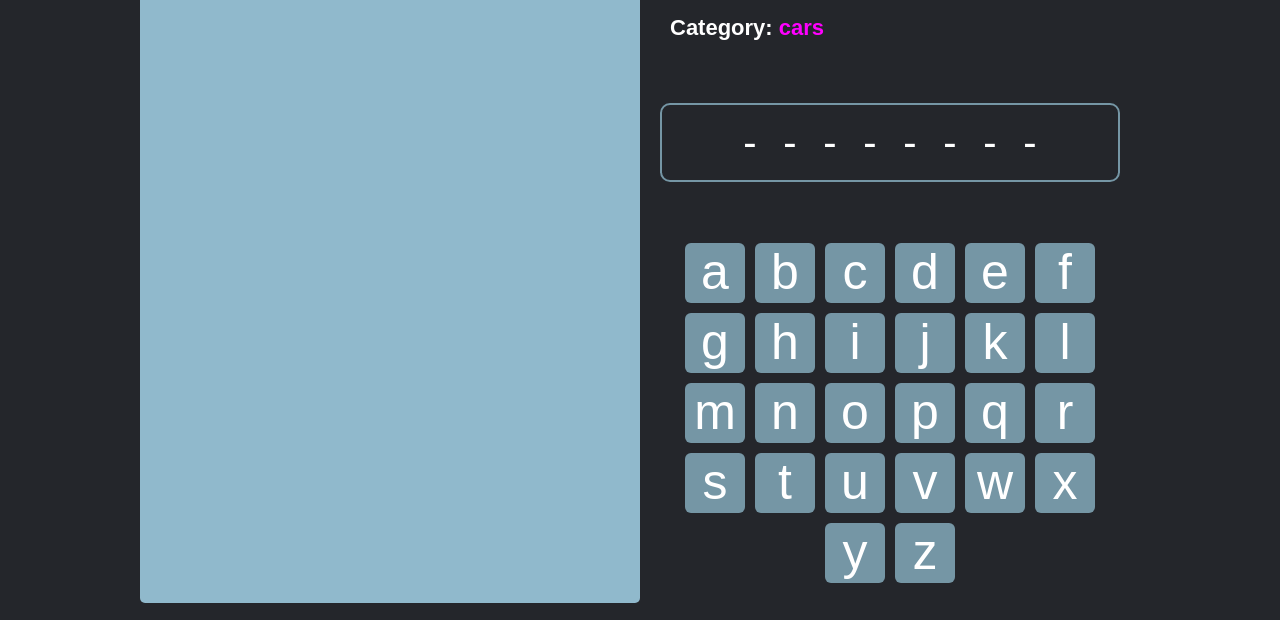
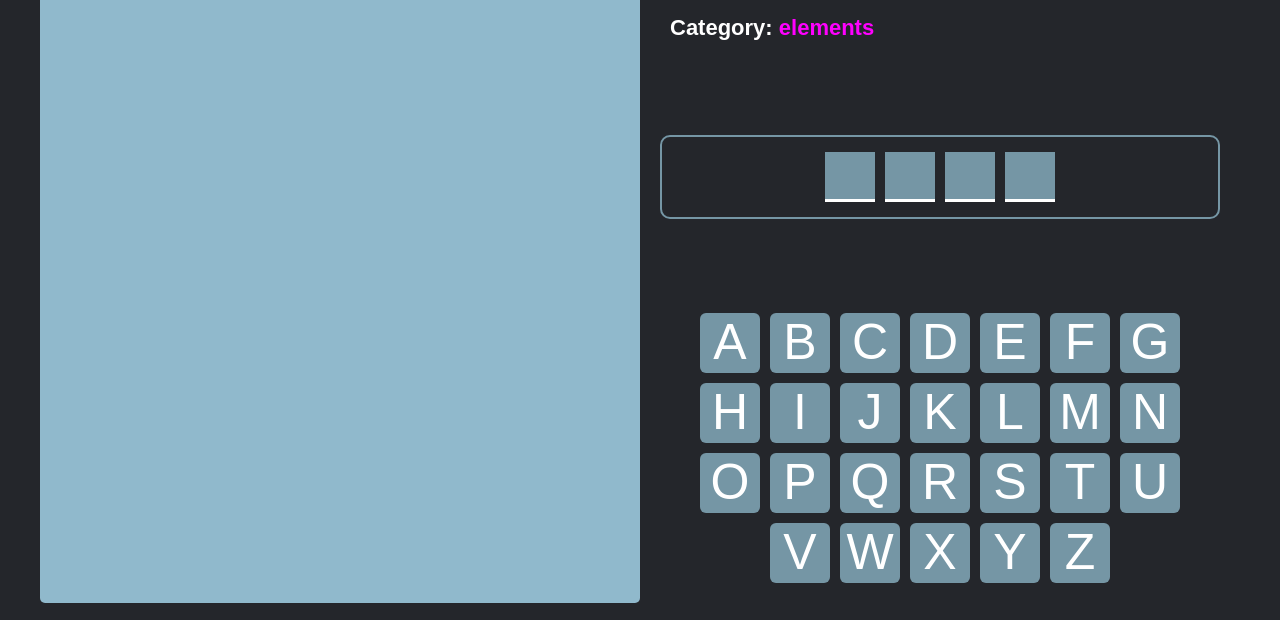
Before and after one commit to ibrahimabdelghany24/Hangman-Game, a plain HTML site: page index.html in a window 1280 px wide. Shown: the part 82-702 px from the top of the page. Drawn offline with Linux system fonts and the light colour scheme.

Commit message:
Some Styles And Fixed pushLetter()

```diff
--- a/CSS/style.css
+++ b/CSS/style.css
@@ -32,6 +32,10 @@ a {
   display: none;
 }
 
+.blur {
+  filter: blur(2px);
+}
+
 .red {
   color: red;
 }
@@ -40,7 +44,7 @@ a {
   display: flex;
   justify-content: space-between;
   align-items: center;
-  width: 1000px;
+  width: 1200px;
   height: var(--height);
   margin: 0 auto;
 
@@ -74,7 +78,7 @@ a {
       top: 0;
       left: 226px;
       width: 4px;
-      height: 50px;
+      height: 73px;
       background-color: var(--bg);
     }
     .rope {
@@ -217,7 +221,12 @@ a {
         display: inline-flex;
         justify-content: center;
         align-items: center;
-        width: 40px;
+        width: 50px;
+        height: 50px;
+        margin: 0 5px;
+        border-bottom: 3px solid white;
+        background-color: #7596a5;
+        text-transform: uppercase;
       }
     }
     .letters {
@@ -239,11 +248,18 @@ a {
         border-radius: 6px;
         user-select: none;
         position: relative;
+        text-transform: uppercase;
         & > i {
           position: absolute;
           z-index: 100;
+        }
+        & > i.fa-check {
+          color: #00b007;
+          font-size: 65px;
+        }
+        & > i.fa-ban {
           color: red;
-          top: 5px;
+          font-size: 60px;
         }
       }
     }
--- a/index.html
+++ b/index.html
@@ -1,4 +1,4 @@
-<!DOCTYPE html>
+<!DOCTYPE html5>
 <html lang="en">
 <head>
   <meta charset="UTF-8">
--- a/main.js
+++ b/main.js
@@ -1,11 +1,200 @@
 const letters = "abcdefghijklmnopqrstuvwxyz";
 
 const words = {
-  programming: ["java", "python", "javascript", "pascal", ],
-  countries: ["egypt", "jordan", "syria", "qatar"],
-  colors: ["red", "green", "blue", "yellow"],
-  fruits: ["apple", "banana", "orange", "kiwi"],
-  cars: ["bmw", "audi", "mercedes", "toyota"],
+  programming: [
+    "java",
+    "python",
+    "javascript",
+    "pascal",
+    "ruby",
+    "swift",
+    "kotlin",
+  ],
+  countries: [
+    "egypt",
+    "jordan",
+    "syria",
+    "qatar",
+    "india",
+    "canada",
+    "brazil",
+    "germany",
+  ],
+  colors: [
+    "red",
+    "green",
+    "blue",
+    "yellow",
+    "purple",
+    "white",
+    "black",
+    "orange",
+  ],
+  fruits: ["apple", "orange", "kiwi", "mango", "grape", "peach", "plum"],
+  cars: ["bmw", "audi", "toyota", "ford", "tesla", "honda"],
+  animals: [
+    "lion",
+    "tiger",
+    "zebra",
+    "giraffe",
+    "elephant",
+    "rabbit",
+    "monkey",
+    "panda",
+  ],
+  sports: [
+    "soccer",
+    "tennis",
+    "cricket",
+    "hockey",
+    "boxing",
+    "cycling",
+    "golf",
+    "rugby",
+  ],
+  cities: [
+    "paris",
+    "london",
+    "tokyo",
+    "delhi",
+    "rome",
+    "berlin",
+    "madrid",
+    "dubai",
+    "sydney",
+    "chicago",
+    "miami",
+    "toronto",
+    "seattle",
+    "boston",
+    "orlando",
+    "houston",
+    "beijing",
+    "shanghai",
+    "mumbai",
+    "bangkok",
+    "singapore",
+    "istanbul",
+    "nairobi",
+    "amsterdam",
+    "barcelona",
+    "brisbane",
+    "melbourne",
+    "vancouver",
+    "montreal",
+    "cape town",
+    "kyoto",
+    "osaka",
+    "valencia",
+    "lisbon",
+    "athens",
+    "alexandria",
+    "washington",
+    "losangeles",
+  ],
+  planets: [
+    "mercury",
+    "venus",
+    "earth",
+    "mars",
+    "jupiter",
+    "saturn",
+    "uranus",
+    "neptune",
+  ],
+  languages: [
+    "english",
+    "spanish",
+    "french",
+    "german",
+    "arabic",
+    "chinese",
+    "japanese",
+    "korean",
+  ],
+  professions: [
+    "doctor",
+    "teacher",
+    "engineer",
+    "lawyer",
+    "nurse",
+    "pilot",
+    "farmer",
+    "artist",
+  ],
+  hobbies: [
+    "reading",
+    "writing",
+    "drawing",
+    "cooking",
+    "gardening",
+    "dancing",
+    "hiking",
+    "swimming",
+  ],
+  tools: [
+    "hammer",
+    "screwdriver",
+    "wrench",
+    "pliers",
+    "saw",
+    "drill",
+    "tape",
+    "level",
+  ],
+  drinks: [
+    "water",
+    "juice",
+    "coffee",
+    "tea",
+    "milk",
+    "soda",
+    "lemonade",
+    "smoothie",
+  ],
+  elements: [
+    "gold",
+    "silver",
+    "oxygen",
+    "iron",
+    "carbon",
+    "nitrogen",
+    "hydrogen",
+    "helium",
+    "aluminum",
+    "argon",
+    "barium",
+    "boron",
+    "calcium",
+    "carbon",
+    "chlorine",
+    "chromium",
+    "cobalt",
+    "copper",
+    "fluorine",
+    "gold",
+    "iodine",
+    "iron",
+    "lithium",
+    "magnesium",
+    "manganese",
+    "mercury",
+    "neon",
+    "nickel",
+    "phosphorus",
+    "platinum",
+    "potassium",
+    "radium",
+    "silicon",
+    "sodium",
+    "strontium",
+    "sulfur",
+    "titanium",
+    "uranium",
+    "vanadium",
+    "xenon",
+    "zinc",
+  ],
 };
 
 const wordsKeys = Object.keys(words);
@@ -13,9 +202,10 @@ const randomCatIndex = Math.floor(Math.random() * wordsKeys.length);
 const cat = wordsKeys[randomCatIndex];
 const randomWordIndex = Math.floor(Math.random() * words[cat].length);
 let word = words[cat][randomWordIndex].split("");
-let dashSpan = [];
+let wordSpan = [];
 let currentTry = 0;
 
+const wordCopy = word.join("");
 const newGameBtn = document.querySelector(".message button");
 const lettersDiv = document.querySelector(".letters");
 const wordDev = document.querySelector(".word");
@@ -34,29 +224,32 @@ function generateLetters() {
 function pushLetter() {
   while (word.includes(this.innerHTML)) {
     let index = word.indexOf(this.innerHTML);
-    dashSpan[index].innerHTML = word[index];
+    wordSpan[index].innerHTML = word[index];
     word[index] = "_";
-    this.classList.add("banned");
+    this.classList.add("correct");
   }
-  if (this.classList.contains("banned")) {
+  if (this.classList.contains("correct")) {
+    this.insertAdjacentHTML("beforeend", `<i class="fa-solid fa-check"></i>`);
+  } else {
     this.insertAdjacentHTML("beforeend", `<i class="fa-solid fa-ban"></i>`);
-  } else {
     drawDiv[currentTry].classList.remove("none");
     currentTry++;
   }
-  if (checkWin()) {
-    showMessage(true);
-  } else if (currentTry === drawDiv.length - 1) {
-    Array.from(document.querySelectorAll(".letters div")).forEach((div) => {
+  let allLetters = Array.from(lettersDiv.getElementsByTagName("div"));
+  let isWinner = checkWin();
+  if (isWinner || currentTry === drawDiv.length - 1) {
+    allLetters.forEach((div) => {
       div.removeEventListener("click", pushLetter);
-      if (!div.classList.contains("banned")) {
-        div.insertAdjacentHTML("beforeend", `<i class="fa-solid fa-ban"></i>`);
-      }
+      div.classList.add("blur");
     });
-    dashSpan.forEach((span) => {
-      span.classList.add("red");
-    });
-    showMessage(false);
+    if (isWinner) {
+      showMessage(true);
+    } else{
+      showMessage(false);
+      wordSpan.forEach((span) => {
+        span.classList.add("red");
+      });
+    }
   }
   this.removeEventListener("click", pushLetter);
 }
@@ -64,9 +257,8 @@ function pushLetter() {
 function generateDash() {
   for (let i = 0; i < word.length; i++) {
     const span = document.createElement("span");
-    span.innerHTML = "-";
     wordDev.append(span);
-    dashSpan.push(span);
+    wordSpan.push(span);
   }
 }
 
@@ -83,7 +275,7 @@ function showMessage(win) {
     para.innerHTML = `YOU WIN!!!<br>And Saved The Man`;
   } else {
     para.classList.add("lose");
-    para.innerHTML = `YOU LOSE!!!<br>The Man Is Dead`;
+    para.innerHTML = `YOU LOSE!!!<br>The Man Is Dead<br>The Word Is "${wordCopy}"`;
   }
 }
 
```
